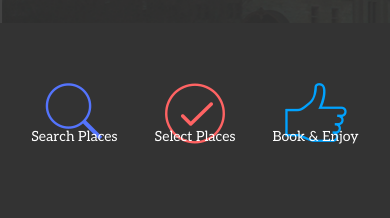
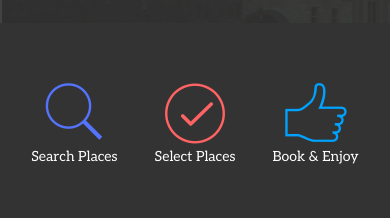
Before and after one commit to balatska/exam, a website: page index.html in a window 390 px wide. Shown: the part 1480-1698 px from the top of the page. Drawn offline with Linux system fonts and the light colour scheme; grey boxes are pictures that could not be loaded.

Commit message:
steps-changed

```diff
--- a/style/blocks/_steps.scss
+++ b/style/blocks/_steps.scss
@@ -68,7 +68,7 @@
             }
 
             @media screen and (max-width: 480px) {
-                margin-top: 40px;
+                margin-top: 80px;
                 font-size: 14px;
             }
         }
```
Also changed, not shown: style/main.css.
